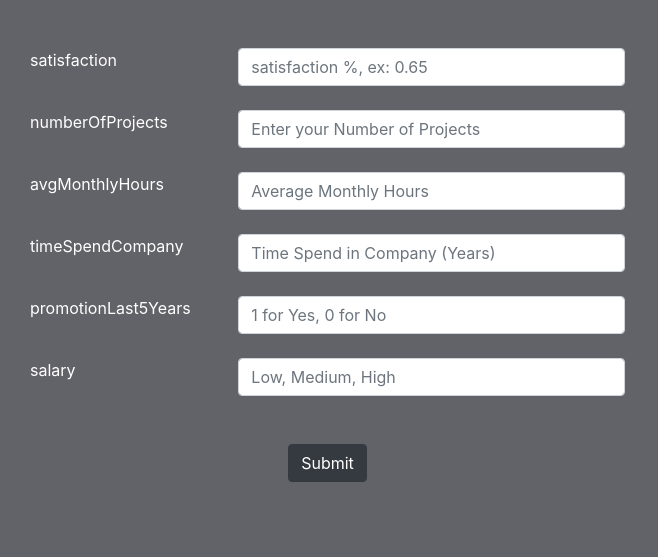
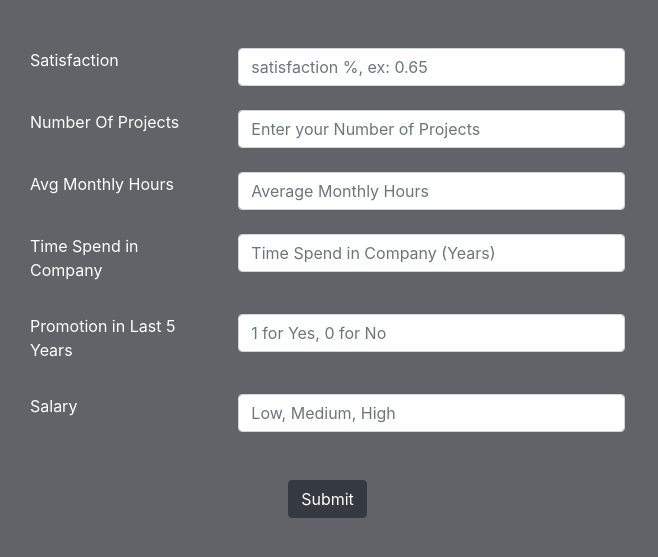
Before and after one commit to nrajiv0676/Employee-Retention, a Flask app: page / in a window 1280 px wide. Shown: the part 56-613 px from the top of the page, without its empty margins (0-658 px from the left). Run offline with Flask 2, Linux system fonts and the light colour scheme; some libraries are stand-ins or nearby versions.

Commit message:
Update home.html

```diff
--- a/templates/home.html
+++ b/templates/home.html
@@ -37,7 +37,7 @@
                     <div class="form-group">
                         <div class="row">
                             <div class="col-lg-4 col-md-4">
-                                <label for="satisfaction">satisfaction</label>
+                                <label for="satisfaction">Satisfaction</label>
                             </div>
                             <div class="col-lg-8 col-md-8">
                                 <input type="text" class="form-control" id="satisfaction" name="satisfaction" placeholder="satisfaction %, ex: 0.65">
@@ -46,7 +46,7 @@
                         <br>
                         <div class="row">
                             <div class="col-lg-4 col-md-4">
-                                <label for="numberOfProjects">numberOfProjects</label>
+                                <label for="numberOfProjects">Number Of Projects</label>
                             </div>
                             <div class="col-lg-8 col-md-8">
                                 <input type="text" class="form-control" id="numberOfProjects" name="numberOfProjects" placeholder="Enter your Number of Projects">
@@ -57,7 +57,7 @@
                         <br>
                         <div class="row">
                             <div class="col-lg-4 col-md-4">
-                                <label for="avgMonthlyHours">avgMonthlyHours</label>
+                                <label for="avgMonthlyHours">Avg Monthly Hours</label>
                             </div>
                             <div class="col-lg-8 col-md-8">
                                 <input type="text" class="form-control" id="avgMonthlyHours" name="avgMonthlyHours" placeholder="Average Monthly Hours">
@@ -66,7 +66,7 @@
                         <br>
                         <div class="row">
                             <div class="col-lg-4 col-md-4">
-                                <label for="timeSpendCompany">timeSpendCompany</label>
+                                <label for="timeSpendCompany">Time Spend in Company</label>
                             </div>
                             <div class="col-lg-8 col-md-8">
                                 <input type="text" class="form-control" id="timeSpendCompany" name="timeSpendCompany" placeholder="Time Spend in Company (Years)">
@@ -75,7 +75,7 @@
                         <br>
                         <div class="row">
                             <div class="col-lg-4 col-md-4">
-                                <label for="promotionLast5Years">promotionLast5Years</label>
+                                <label for="promotionLast5Years">Promotion in Last 5 Years</label>
                             </div>
                             <div class="col-lg-8 col-md-8">
                                 <input type="text" class="form-control" id="promotionLast5Years" name="promotionLast5Years" placeholder="1 for Yes, 0 for No">
@@ -86,7 +86,7 @@
                         <br>
                         <div class="row">
                             <div class="col-lg-4 col-md-4">
-                                <label for="salary">salary </label>
+                                <label for="salary">Salary</label>
                             </div>
                             <div class="col-lg-8 col-md-8">
                                 <input type="text" class="form-control" id="salary" name="salary" placeholder="Low, Medium, High">
```
